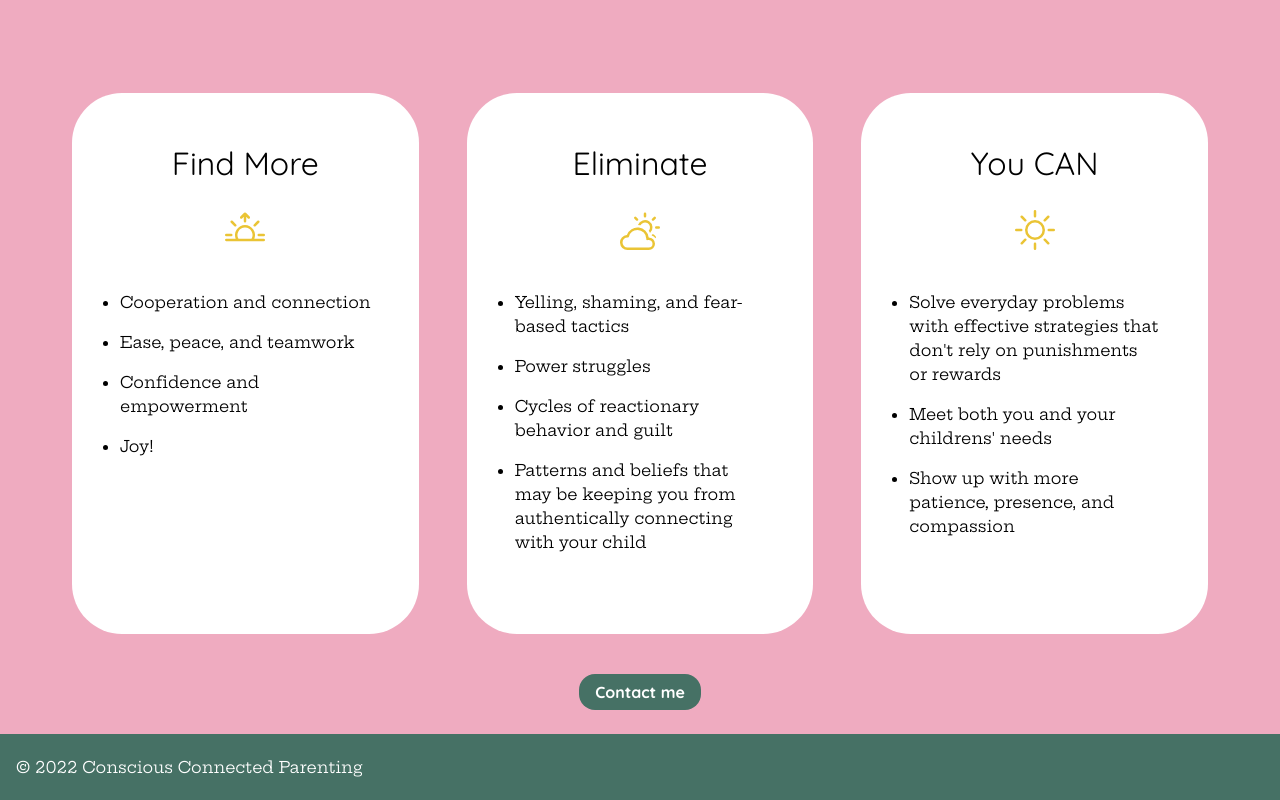
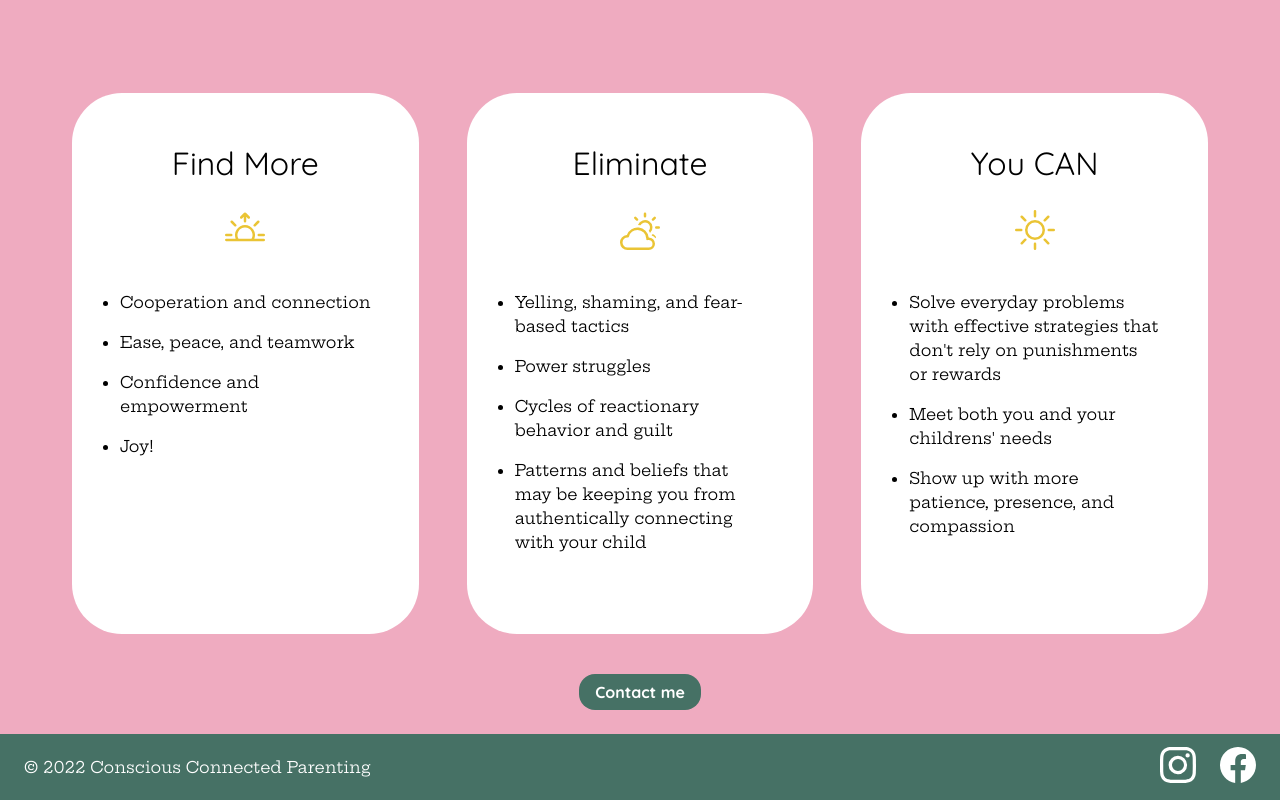
Before and after one commit to mmmaaatttttt/ccp-coaching, a Next.js app: page / in a window 1280 px wide. Shown: the part 2303-3103 px from the top of the page. Built offline with nearby package versions, Linux system fonts and the light colour scheme.

Commit message:
add socials to footer

```diff
--- a/common/components/footer/Footer.module.css
+++ b/common/components/footer/Footer.module.css
@@ -1,9 +1,18 @@
 .footer {
-  height: 4.125rem;
+  align-items: center;
   background-color: var(--primary);
+  color: white;
   display: flex;
-  align-items: center;
-  color: white;
-  padding-left: 1rem;
+  flex-direction: column;
   flex-shrink: 0;
+  justify-content: space-between;
+  padding: 1rem;
 }
+
+@media all and (min-width: 500px) {
+  .footer {
+    flex-direction: row;
+    height: 4.125rem;
+    padding: 0 1rem;
+  }
+}
--- a/common/components/footer/index.tsx
+++ b/common/components/footer/index.tsx
@@ -1,9 +1,13 @@
+import Socials from "../socials";
 import styles from "./Footer.module.css";
 
 const Footer = () => {
   return (
     <footer className={styles.footer}>
-      © {new Date().getFullYear()} Conscious Connected Parenting
+      <div className="p-2">© {new Date().getFullYear()} Conscious Connected Parenting</div>
+      <div className="p-2">
+        <Socials />
+      </div>
     </footer>
   );
 };
--- a/styles/globals.css
+++ b/styles/globals.css
@@ -392,6 +392,10 @@ li {
   text-align: right;
 }
 
+.main {
+  flex: 1 0 auto;
+}
+
 @media all and (min-width: 901px) {
   .bg-primary,
   .bg-secondary,
@@ -399,7 +403,3 @@ li {
     padding: 2rem 3rem;
   }
 }
-
-.main {
-  flex: 1 0 auto;
-}
```
